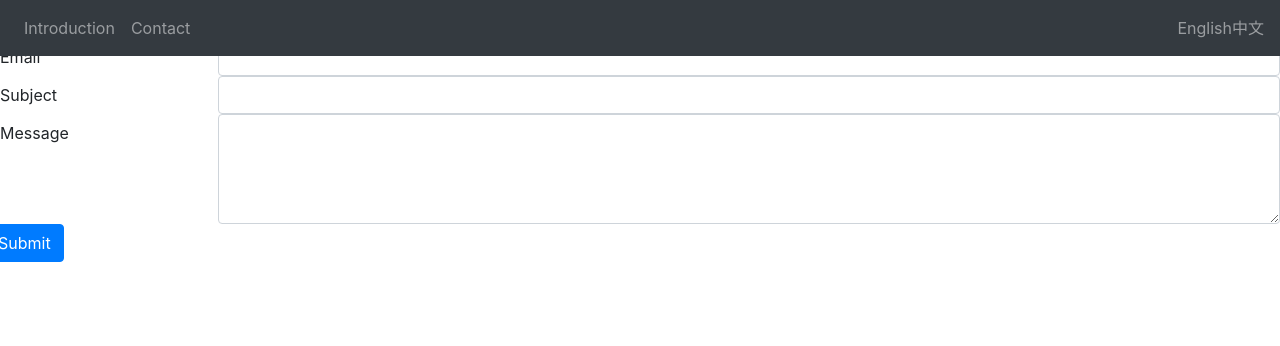
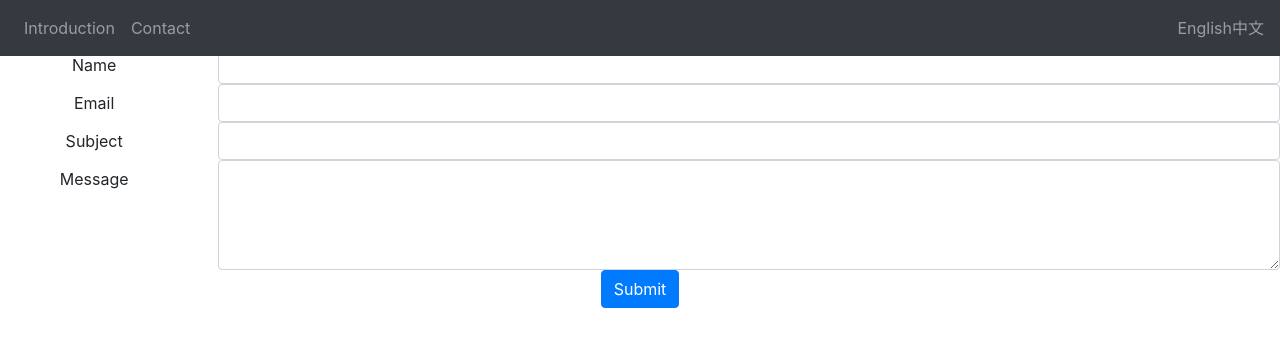
Before and after one commit to pwang86/react-website, a React app: page / in a window 1280 px wide. Shown: the top 346 px of the page. Built offline with nearby package versions, Linux system fonts and the light colour scheme.

Commit message:
add one more layer for contact form

```diff
--- a/src/component/Contact.js
+++ b/src/component/Contact.js
@@ -1,7 +1,12 @@
 import React from "react";
+import "./Contact.css";
 
 function Contact() {
   return (
+    <div className="contact">
+      <header>
+        <h2>Contact Me</h2>
+      </header>
       <form>
         <div className="from-group row">
           <label htmlFor="inputName" className="col-sm-2 col-form-label">Name</label>
@@ -27,12 +32,13 @@ function Contact() {
             <textarea className="form-control" id="inputMessage" rows="4" palceholder="Message" />
           </div>
         </div>
-      <div className="from-group row">
+        <div className="from-group row d-flex justify-content-center">
           <div className="clo-sm-10">
             <button type="submit" className="btn btn-primary">Submit</button>
           </div>
         </div>
       </form>
+    </div>
   );
 }
 
```
Lines whose indentation alone changed are shown as unchanged.
